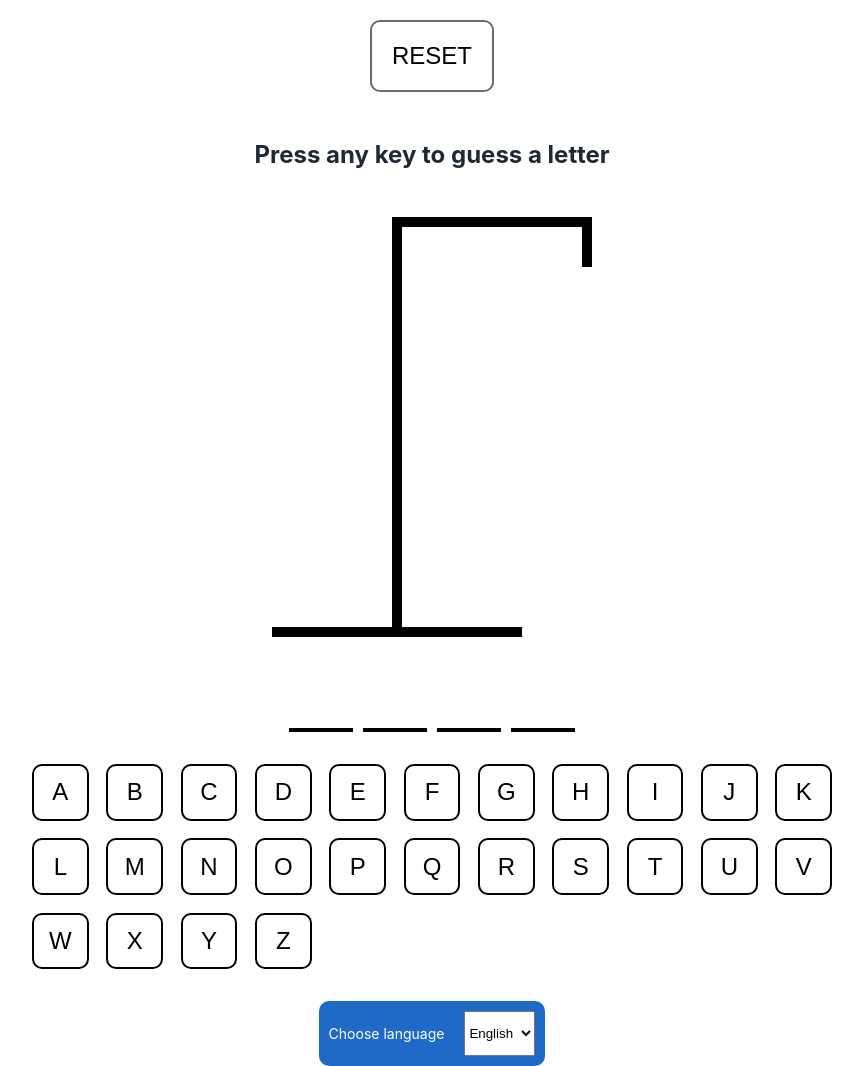
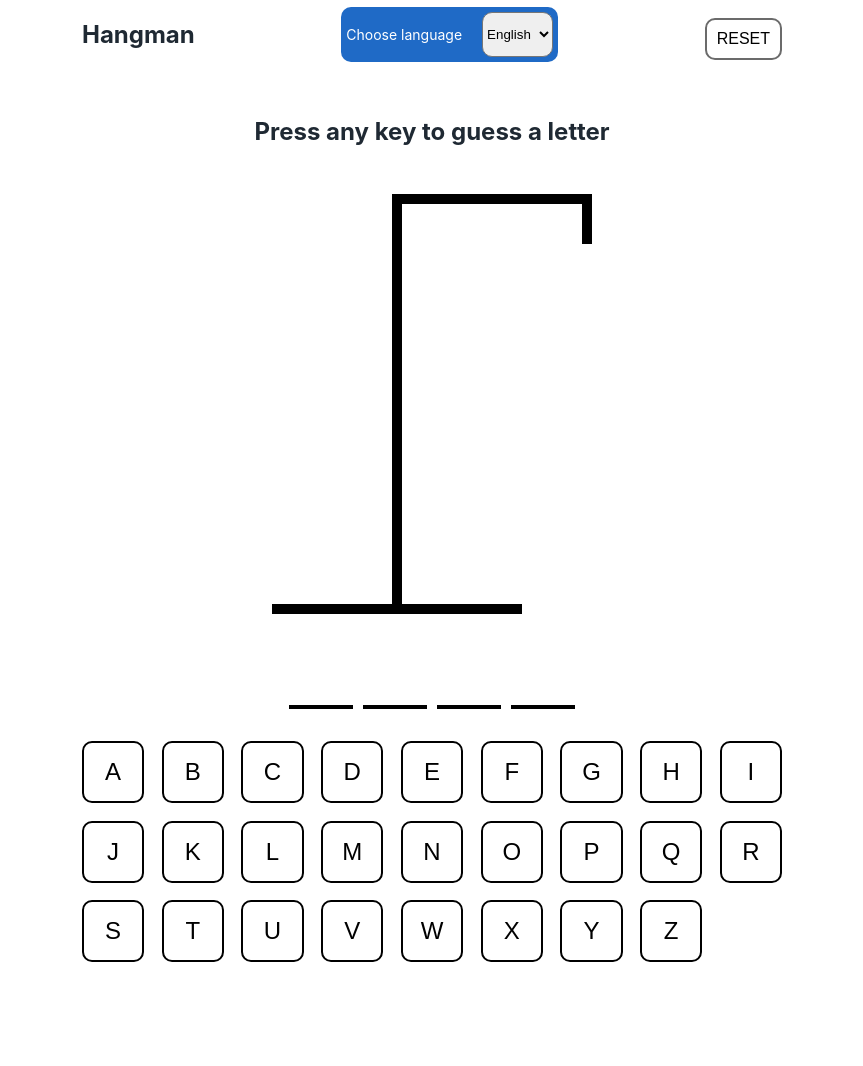
Before and after one commit to ikorotkaya/hangman-game, a React (Vite) app: page / in a window 1280 px wide. Shown: the whole page, without its empty margins (208-1071 px from the left). After the commit the page ends 962 px from the top, so only its background shows below. Built offline with nearby package versions, Linux system fonts and the light colour scheme; a web font is replaced by a local one.

Commit message:
Add i18n package and language selector

```diff
--- a/package.json
+++ b/package.json
@@ -11,9 +11,12 @@
   },
   "dependencies": {
     "@react-hook/window-size": "^3.1.1",
+    "i18next-browser-languagedetector": "^7.0.2",
+    "i18next-http-backend": "^2.2.1",
     "react": "^18.2.0",
     "react-confetti": "^6.1.0",
     "react-dom": "^18.2.0",
+    "react-i18next": "^13.0.1",
     "react-use-window-size": "^1.0.1"
   },
   "devDependencies": {
--- /dev/null
+++ b/public/locales/de/translationDE.json
@@ -0,0 +1,8 @@
+{
+  "title": "Henker",
+  "description": {
+    "win": "Netter Versuch! Aktualisieren Sie die Seite, um es erneut zu versuchen",
+    "lose": "Wechseln Sie die Sprache zwischen Englisch und Deutsch mit den Schaltflächen oben.",
+    "play": "Drücken Sie eine beliebige Taste, um einen Buchstaben zu erraten"
+  }
+}
--- /dev/null
+++ b/public/locales/en/translationEN.json
@@ -0,0 +1,8 @@
+{
+  "title": "Hangman",
+  "description": {
+    "win": "You won! Refresh the page to play again",
+    "lose": "Switch language between english and german using buttons above.",
+    "play": "Press any key to guess a letter"
+  }
+}
--- a/src/App.scss
+++ b/src/App.scss
@@ -24,7 +24,7 @@ html,
 }
 
 .app {
-  max-width: 800px;
+  max-width: 700px;
   display: flex;
   flex-direction: column;
   gap: 2rem;
@@ -44,22 +44,30 @@ html,
   &__keyboard {
     align-self: stretch;
   }
+
+  &__header {
+    display: flex;
+    justify-content: space-between;
+    align-items: center;
+    width: 100%;
+  }
 }
 
-.app__reset button{
-  margin-top: 20px;
-  padding: 20px;
+.header__reset button{
+  margin-top: 10px;
+  padding: 10px;
   border: 2px solid rgb(107, 107, 107);
   border-radius: 10px;
   background: none;
-  font-size: 1.5rem;
+  font-size: 1rem;
   cursor: pointer;
   color: black;
   text-transform: uppercase;
 }
 
-.app__reset button:hover {
+.header__reset button:hover {
   background-color: #1f6ac6;
+  color: white;
 }
 
 .initial-drawing {
@@ -152,11 +160,16 @@ html,
 .dropdown-container {
   background-color: #1f6ac6;
   color: white;
-  padding: 10px;
+  padding: 5px;
   font-size: 14px;
   border: none;
   border-radius: 10px;
   display: flex;
   justify-content: space-between;
   gap: 20px;
+
+  &__option {
+    border-radius: 10px;
+    margin: 0%;
+  }
 }
--- a/src/App.tsx
+++ b/src/App.tsx
@@ -1,16 +1,32 @@
-import { useCallback, useEffect, useState } from 'react'
+import React, { useCallback, useEffect, useState } from 'react'
 import { HangmanDrawing } from './components/HangmanDrawing';
 import { HangmanWord } from './components/HangmanWord';
 import { Keyboard } from './components/Keyboard';
 import { DropdownLanguage } from './components/DropdownLanguage';
 import { Reset } from './components/Reset';
 
+import { useTranslation, withTranslation } from "react-i18next";
+
 import './App.scss';
 import Confetti from 'react-confetti'
 import getNewWord from './modules/getNewWord';
-import getLanguage from './modules/getLanguage';
 
+// use hoc for class based components
+class LegacyWelcomeClass extends React.Component <{}, { [key: string]: any}>  {
+  render() {
+    const { t } = this.props;
+    return <h2>{t("title")}</h2>;
+  }
+}
+const Welcome = withTranslation()(LegacyWelcomeClass);
+
+// App uses the hook
 export default function App() {
+  const {t, i18n} = useTranslation();
+
+  const changeLanguage = (lng: any) => {
+    i18n.changeLanguage(lng);
+  };
 
   // get a random word from the word list
   // get guessed letters from user
@@ -18,7 +34,6 @@ export default function App() {
   const [wordToGuess, setWordToGuess] = useState(getNewWord);
   const [showConfetti, setShowConfetti] = useState(false);
   const [windowSize, setWindowSize] = useState({ width: 0, height: 0 });
-  const [language, setLanguage] = useState(getLanguage);
 
   // get incorrect letters from guessed letters
   const incorrectLetters = guessedLetters.filter((letter) => !wordToGuess.includes(letter))
@@ -93,14 +108,20 @@ export default function App() {
 
   return (
     <div className="app">
-      <div className='app__reset'>
-        <Reset />
+      <div className="app__header">
+      <Welcome />
+        <div className='header__language'>
+          <DropdownLanguage />
+        </div>
+        <div className='header__reset'>
+          <Reset />
+        </div>
       </div>
       <div className="app__title">
         {showConfetti && <Confetti />}
-        {isWinner && 'You win! Refresh the page to play again'}
-        {isLoser && 'Nice try! Refresh the page to try again'}
-        {!isLoser && !isWinner && 'Press any key to guess a letter'}
+        {isWinner && t('description.win')}
+        {isLoser && t('description.lose')}
+        {!isLoser && !isWinner && t('description.play')}
       </div>
       <HangmanDrawing numberOfGuesses={incorrectLetters.length} />
       <HangmanWord
@@ -116,9 +137,6 @@ export default function App() {
           addGuessedLetter={addGuessedLetter}
         />
       </div>
-      <div className='app__language'>
-        <DropdownLanguage />
-      </div>
     </div>
 
   )
--- a/src/components/DropdownLanguage.tsx
+++ b/src/components/DropdownLanguage.tsx
@@ -1,23 +1,29 @@
 import { useState } from "react"
+import { useTranslation, withTranslation } from "react-i18next";
 
 export function DropdownLanguage() {
+  const {t, i18n} = useTranslation();
+
+  const changeLanguage = (lng: any) => {
+    i18n.changeLanguage(lng);
+  };
+
   const options = [
-    { value: 'english', label: 'English' },
-    { value: 'spanish', label: 'Spanish' },
-    { value: 'german', label: 'German' },
+    { value: 'en', label: 'English' },
+    { value: 'es', label: 'Spanish' },
+    { value: 'de', label: 'German' },
   ];
 
-  const [language, setLanguage] = useState('');
-
   const handleChange = (event: any) => {
-    setLanguage(event.target.value);
+    const language = event.target.value;
+    changeLanguage(language);
   }
 
   return (
     <div className="dropdown">
       <label className="dropdown-container">
         <p className="text">Choose language</p>
-        <select className="option" value={language} onChange={handleChange}>
+        <select className="dropdown-container__option" value={i18n.language} onChange={handleChange}>
           {options.map((option) => (
             <option value={option.value}>{option.label}</option>
           ))}
--- /dev/null
+++ b/src/english.json
@@ -0,0 +1,6 @@
+{
+  "header": "Hangman",
+  "subHeader": "Press any key to guess a letter",
+  "keyboard_letters": ["q","w","e","r","t","y","u","i","o","p","a","s","d","f","g", "h","j","k","l","z","x","c","v","b","n","m"],
+  "language": "Choose a language"
+}
--- /dev/null
+++ b/src/i18n.js
@@ -0,0 +1,34 @@
+import i18n from "i18next";
+import { initReactI18next } from 'react-i18next';
+
+import Backend from 'i18next-http-backend';
+import LanguageDetector from 'i18next-browser-languagedetector';
+
+import translationEN from '/public/locales/en/translationEN.json';
+import translationDE from '/public/locales/de/translationDE.json';
+
+// the translations
+const resources = {
+  en: {
+    translation: translationEN
+  },
+  de: {
+    translation: translationDE
+  }
+};
+
+i18n
+  .use(Backend)
+  .use(LanguageDetector)
+  .use(initReactI18next) // bind react-i18next to the instance
+  .init({
+    resources,
+    fallbackLng: "en",
+    debug: true,
+    lng: "en",
+    interpolation: {
+      escapeValue: false // not needed for react as it escapes by default
+    },
+  });
+
+export default i18n;
--- a/src/main.tsx
+++ b/src/main.tsx
@@ -1,9 +1,11 @@
 import React from 'react'
 import ReactDOM from 'react-dom/client'
 import App from './App.tsx'
+
+import './i18n';
 
 ReactDOM.createRoot(document.getElementById('root') as HTMLElement).render(
   <React.StrictMode>
     <App />
   </React.StrictMode>,
-)
+);
--- a/src/modules/getLanguage.tsx
+++ /dev/null
@@ -1,5 +0,0 @@
-// function to get the language from the browser
-export default function getLanguage() {
-  const language = navigator.language.split('-')[0];
-  return language
-}
```
Also changed, not shown: 1 other file (tests, documents, lock files or other folders).
